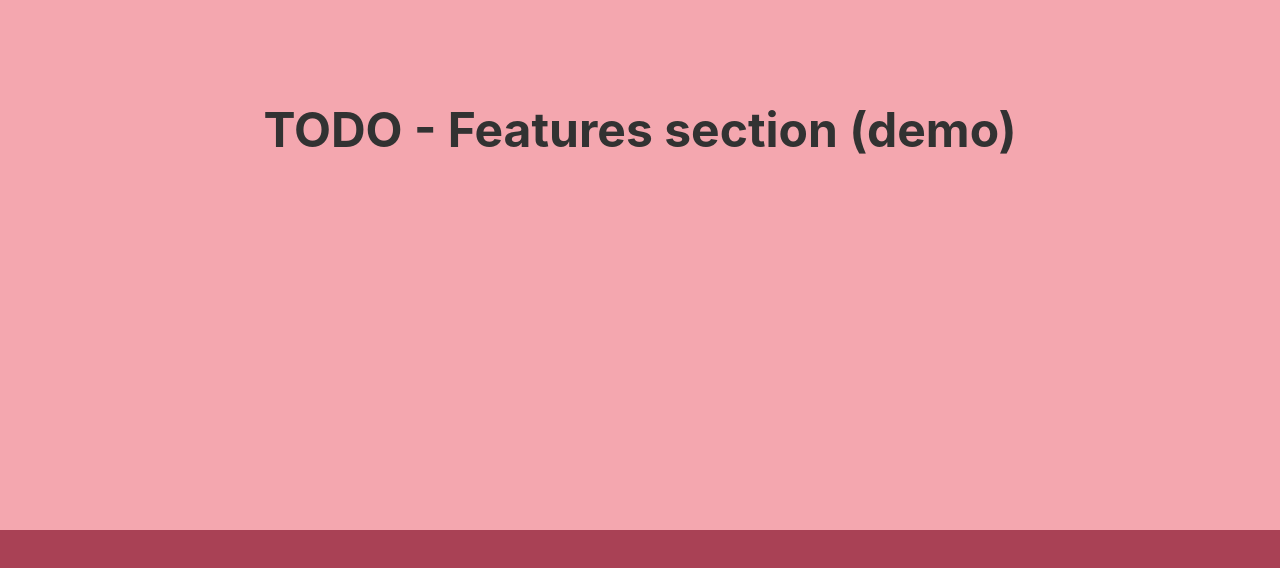
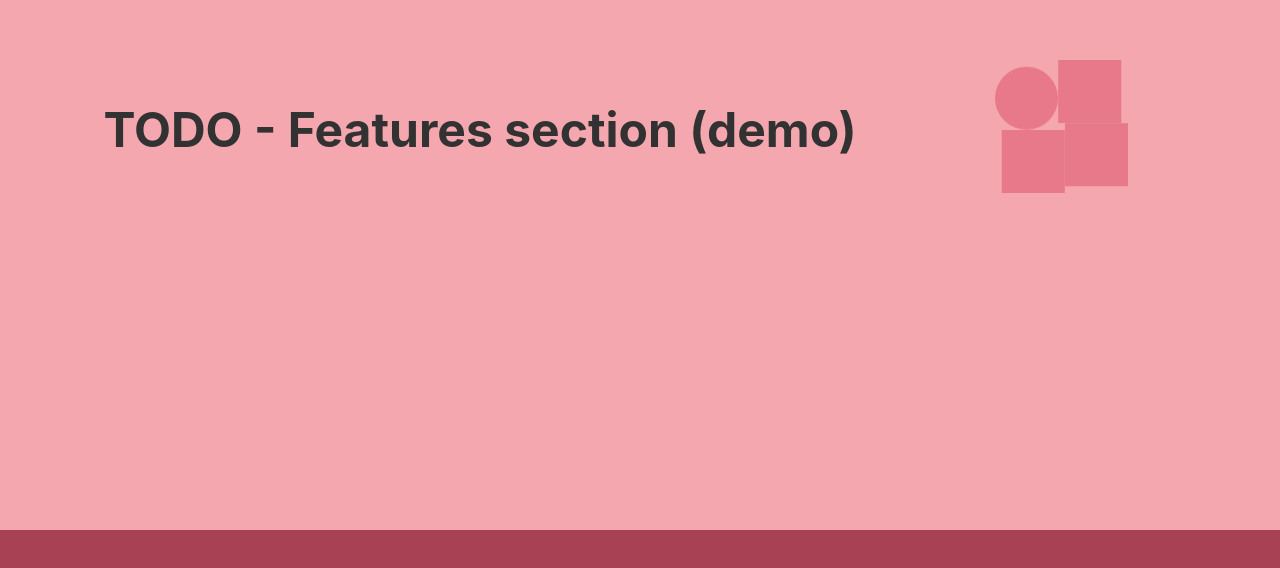
Before and after one commit to daanishkhazi/twosd_alpha, a Next.js app: page / in a window 1280 px wide. Shown: the part 1145-1713 px from the top of the page. Built offline with nearby package versions, Linux system fonts and the light colour scheme; no server answers.

Commit message:
logo animated for loading icon

```diff
--- a/components/Features.tsx
+++ b/components/Features.tsx
@@ -1,5 +1,6 @@
 import Image from "next/image";
 import Link from "next/link";
+import LoadingSymbol from "./LoadingSymbol";
 
 type FeatureProps = {
   id: string
@@ -9,6 +10,7 @@ const Features: React.FC<FeatureProps> = (props: FeatureProps) => {
   const id = props.id
   return (<div id={id} className="min-h-screen flex items-center justify-center bg-primary-300">
             <div className="text-5xl font-bold p-8">TODO - Features section (demo)</div>
+            <LoadingSymbol></LoadingSymbol>
           </div>);
 };
 
--- a/components/LoadingSymbol.tsx
+++ b/components/LoadingSymbol.tsx
@@ -1,15 +1,25 @@
 import styles from "../styles/Interface.module.css";
 
 const LoadingSymbol: React.FC = () => {
+    // return (
+    //     <div style={{ justifyContent: "center" }}>
+    //       <div className={styles.loader}>
+    //         <div></div>
+    //         <div></div>
+    //         <div></div>
+    //       </div>
+    //     </div>
+    //   );
     return (
-        <div style={{ justifyContent: "center" }}>
-          <div className={styles.loader}>
-            <div></div>
-            <div></div>
-            <div></div>
-          </div>
-        </div>
-      );
+      <div>
+        <svg width="320" height="320" viewBox="0 0 320 320" fill="none" xmlns="http://www.w3.org/2000/svg">
+          <rect className={styles.iconElement1} x="106" y="90" width="63.0455" height="63.0455" fill="#E8798A"/>
+          <rect className={styles.iconElement2} x="175.955" y="159.955" width="63.0455" height="63.0455" fill="#E8798A"/>
+          <rect className={styles.iconElement3} x="106" y="159.955" width="63.0455" height="63.0455" rx="31.5227" fill="#E8798A"/>
+          <rect className={styles.iconElement4} x="175.955" y="90" width="63.0455" height="63.0455" fill="#E8798A"/>
+        </svg>
+      </div>
+    )
   };
 
   export default LoadingSymbol;
--- a/styles/Interface.module.css
+++ b/styles/Interface.module.css
@@ -220,3 +220,114 @@ Animation classes.
     opacity: 1;
     }
 }
+
+@keyframes slideme {
+  from {
+    transform: translate(0);
+  }
+  25% {
+    transform: translate(0%, 22%);
+  }
+  50% {
+    transform: translate(22%, 22%);
+  }
+  75% {
+    transform: translate(22%, 0%);
+  }
+  to {
+    transform: translate(0);
+  }
+}
+
+@keyframes slideme2 {
+  from {
+    transform: translate(0);
+  }
+  25% {
+    transform: translate(0%, -22%);
+  }
+  50% {
+    transform: translate(-22%, -22%);
+  }
+  75% {
+    transform: translate(-22%, 0%);
+  }
+  to {
+    transform: translate(0);
+  }
+}
+
+@keyframes slideme3 {
+  from {
+    transform: translate(0);
+  }
+  25% {
+    transform: translate(22%, 0%);
+  }
+  50% {
+    transform: translate(22%, -22%);
+  }
+  75% {
+    transform: translate(0%, -22%);
+  }
+  to {
+    transform: translate(0);
+  }
+}
+
+@keyframes slideme4 {
+  from {
+    transform: translate(0);
+  }
+  25% {
+    transform: translate(-22%, 0%);
+  }
+  50% {
+    transform: translate(-22%, 22%);
+  }
+  75% {
+    transform: translate(0%, 22%);
+  }
+  to {
+    transform: translate(0);
+  }
+}
+
+.iconElement1 {
+  position: relative;
+  animation-name: slideme;
+  animation-duration: 3.5s;
+  animation-iteration-count: infinite;
+  animation-timing-function: ease-in-out;
+  /* animation-direction: reverse; */
+}
+
+.iconElement2 {
+  position: relative;
+  animation-name: slideme2;
+  animation-duration: 3.5s;
+  /* animation-delay: -1s; */
+  animation-iteration-count: infinite;
+  animation-timing-function: ease-in-out;
+  /* animation-direction: reverse; */
+}
+
+.iconElement3 {
+  position: relative;
+  animation: slideme3;
+  animation-duration: 3.5s;
+  /* animation-delay: -2s; */
+  animation-iteration-count: infinite;
+  animation-timing-function: ease-in-out;
+  /* animation-direction: reverse; */
+}
+
+.iconElement4 {
+  position: relative;
+  animation: slideme4;
+  animation-duration: 3.5s;
+  /* animation-delay: -3s; */
+  animation-iteration-count: infinite;
+  animation-timing-function: ease-in-out;
+  /* animation-direction: reverse; */
+}
```
